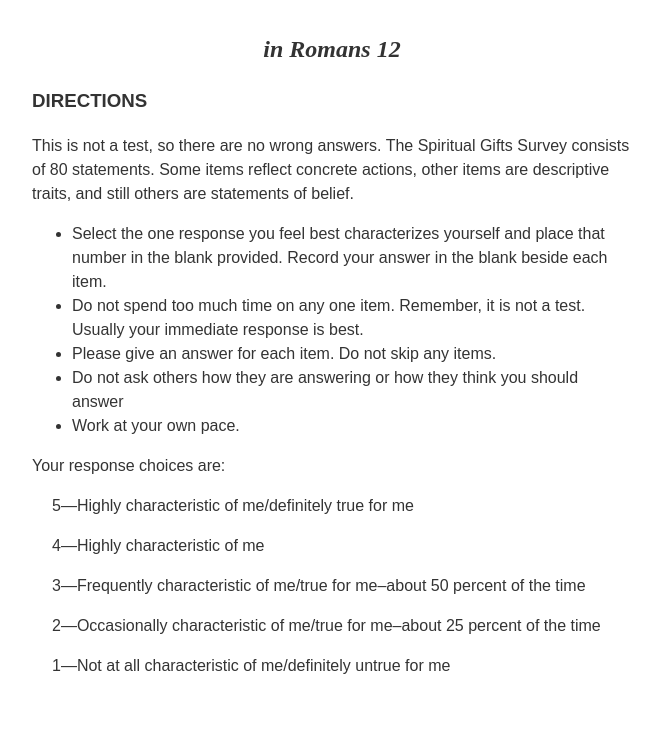
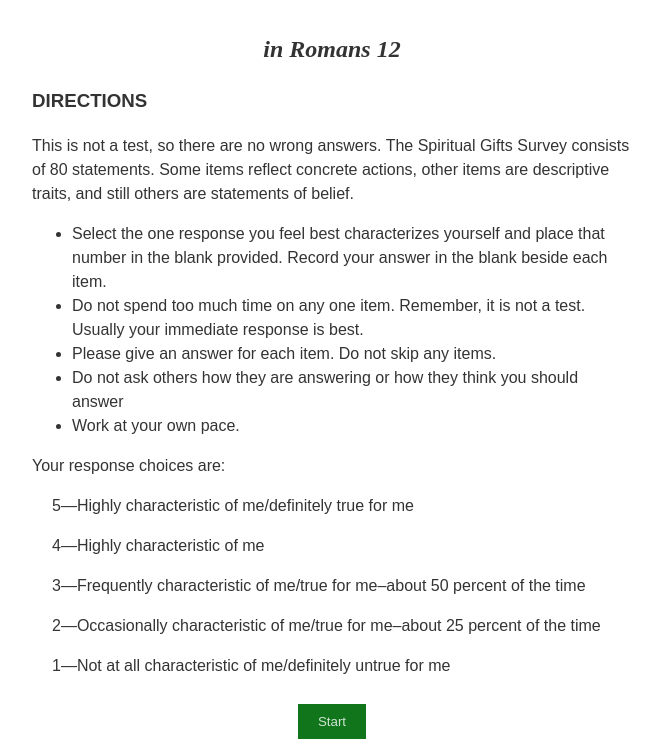
Before and after one commit to giftsofthespirit/gifts-assessment, a website built with Vite: page index.html in a window 1280 px wide. Shown: the part 114-863 px from the top of the page, without its empty margins (308-968 px from the left). Built offline with nearby package versions, Linux system fonts and the light colour scheme.

Commit message:
smol change

```diff
--- a/src/style.css
+++ b/src/style.css
@@ -20,7 +20,7 @@
     --answer-button-border: #ccc;
     --answer-button-color: #000000;
     --answer-button-hover: #e0e0e0;
-    --nav-button-background: ##11751c;
+    --nav-button-background: #11751c;
     --nav-button-color: rgba(255, 255, 255, 0.8);
     --nav-button-hover: #0f6618;
   }
@@ -55,7 +55,7 @@ body {
 #app {
   background: var(--background-color);
   padding: 20px;
-  border-radius: 0px;
+  border-radius: 4px;
   width: 100%;
   max-width: 600px;
   text-align: center;
@@ -157,4 +157,5 @@ button {
   overflow: hidden;
   height: 4px;
   background-color: var(--progress-bar-color);
+  border-radius: 4px;
 }
```
